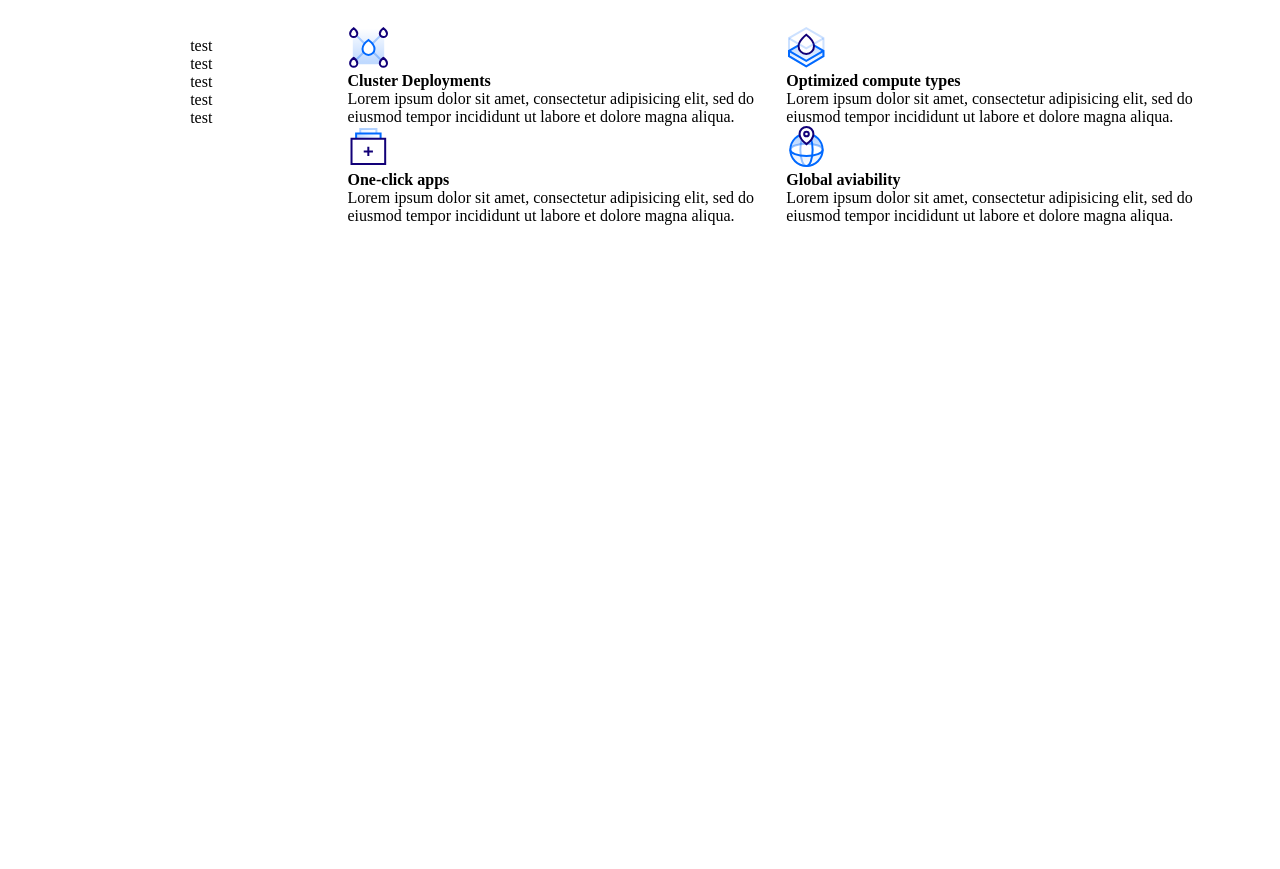
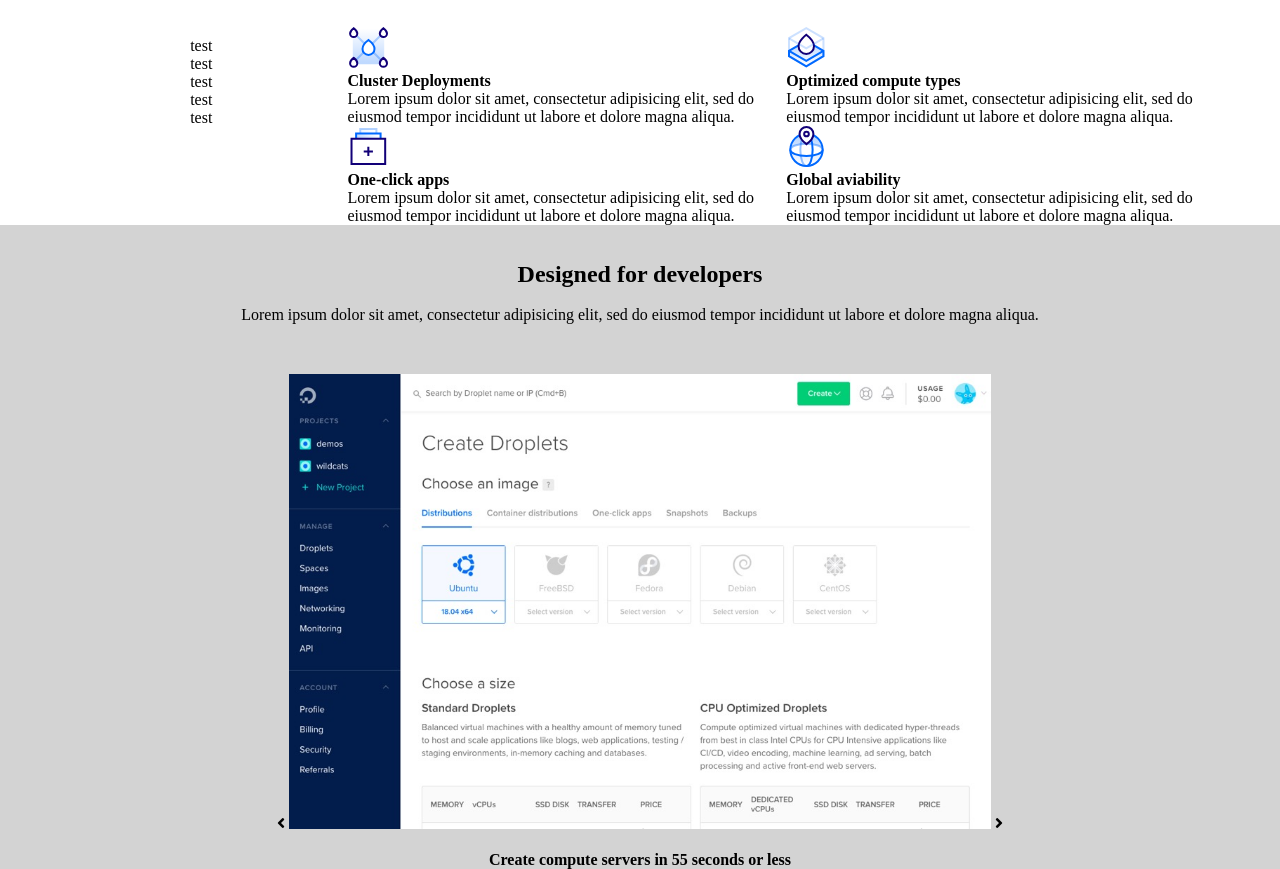
Before and after one commit to rslDaniele/html-css-digitalocean, a plain HTML site: page index.html in a window 1280 px wide. Shown: the part 588-1457 px from the top of the page. Before the commit the page ends 813 px from the top, so only its background shows below. Drawn offline with Linux system fonts and the light colour scheme.

Commit message:
Layout primo carousel

```diff
--- a/css/main.css
+++ b/css/main.css
@@ -111,3 +111,21 @@ button{
 }
 
 /* FINE CSS SEZIONE DEPLOY */
+
+/* CSS PRIMO CAROUSEL */
+
+#carosello{
+  background: lightgrey;
+  text-align: center;
+
+}
+
+#txtcarousel{
+  margin-top: 30px;
+}
+
+
+#prop{
+  width: 60%;
+  margin-top: 50px;
+}
--- a/index.html
+++ b/index.html
@@ -6,7 +6,7 @@
     <link rel="stylesheet" href="css/main.css">
     <link rel="stylesheet" href="css/12boolframework.css">
     <meta name="wieport" content="width=device-width, initial-scale=1.0">
-    <link rel="stylesheet" href="https://cdnjs.cloudflare.com/ajax/libs/font-awesome/4.7.0/css/font-awesome.min.css">
+    <link rel="stylesheet" href="https://cdnjs.cloudflare.com/ajax/libs/font-awesome/5.13.0/css/all.min.css">
     <title>morteabootstrap</title>
   </head>
 
@@ -185,8 +185,35 @@
       </div>
 
     </div>
+    <!-- FINE SEZIONE DEPLOY -->
+
+    <!-- SEZIONE PRIMO CAROUSEL -->
+    <div id="carosello" class="container-full-width">
+
+      <div class="container">
+
+        <div class="row">
+
+          <br>
+          <br>
+          <h2>Designed for developers</h2>
+          <br>
+          <p>Lorem ipsum dolor sit amet, consectetur adipisicing elit, sed do eiusmod tempor incididunt ut labore et dolore magna aliqua.</p>
+
+          <i class="fas fa-angle-left"></i>
+          <img id="prop" src="digitalocean-img/screenshot-create-droplet-12336b41.jpg" alt="">
+          <i class="fas fa-angle-right"></i>
 
 
+        </div>
+        <br>
+
+        <h4>Create compute servers in 55 seconds or less</h4>
+
+      </div>
+
+    </div>
+    <!-- FINE SEZIONE PRIMO CAROUSEL -->
   </body>
 
 </html>
```
